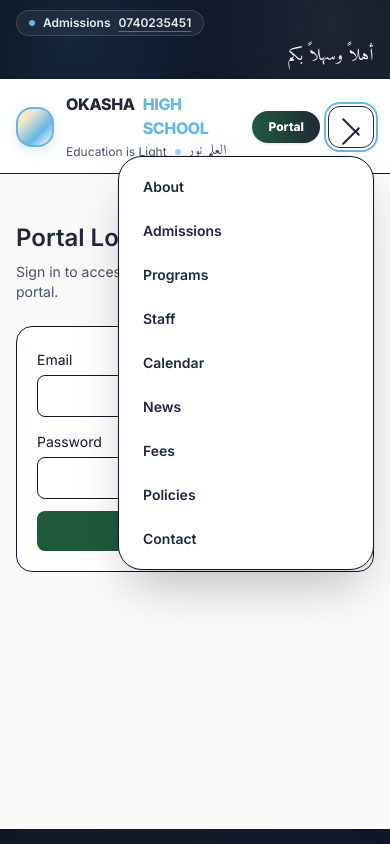
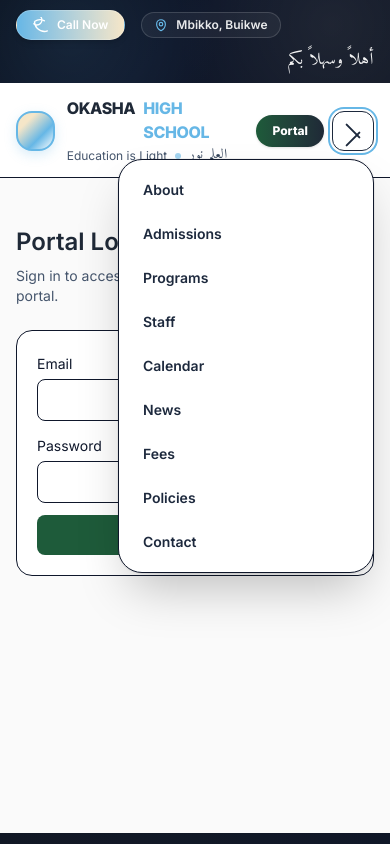
Before and after one commit to nabyrahkigenyi-design/okasha-high-school, a Next.js app: page /auth/login in a window 390 px wide. Both pictures are taken after a click on the heading "Open menu". Shown: the top 844 px of the page. Built offline with nearby package versions, Linux system fonts and the light colour scheme; no server answers.

Commit message:
fix: mobile menu UX and pre-header (server component safe) - Fixed burger icon X button sizing to fit container - Menu auto-closes on link click (native HTML behavior) - Mobile pre-header: premium call button + location only - Zero React hooks — pure Server Component compatible

```diff
--- a/src/app/layout.tsx
+++ b/src/app/layout.tsx
@@ -30,7 +30,7 @@ export default function RootLayout({ children }: { children: React.ReactNode })
   return (
     <html lang="en" className={`${inter.variable} ${amiri.variable} scroll-smooth`}>
       <body className="min-h-screen bg-[color:var(--ohs-surface)] text-slate-900 font-sans">
-        {/* PRE-HEADER - MOBILE OPTIMIZED (desktop unchanged) */}
+        {/* PRE-HEADER - MOBILE: Premium call button + location only */}
         <div
           className="relative border-b text-white"
           style={{
@@ -47,8 +47,28 @@ export default function RootLayout({ children }: { children: React.ReactNode })
           />
           <div className="relative mx-auto max-w-6xl px-4 py-2.5">
             <div className="flex flex-col gap-2 sm:flex-row sm:items-center sm:justify-between">
-              <div className="flex flex-wrap items-center gap-x-4 gap-y-1 text-xs font-semibold text-white/90">
-                <span className="inline-flex items-center gap-2 rounded-full border border-white/15 bg-white/5 px-3 py-1">
+              <div className="flex flex-wrap items-center gap-x-4 gap-y-1.5 text-xs font-semibold text-white/90">
+                {/* MOBILE: Premium call button + location */}
+                <a
+                  href="tel:+256740235451"
+                  className="inline-flex items-center gap-2 rounded-full border border-white/20 bg-gradient-to-r from-[color:var(--ohs-sky)] to-[color:var(--ohs-cream)] px-4 py-1.5 text-white shadow-md transition hover:opacity-90 active:scale-[0.98] md:hidden"
+                >
+                  <svg xmlns="http://www.w3.org/2000/svg" width="16" height="16" viewBox="0 0 24 24" fill="none" stroke="currentColor" strokeWidth="2" className="text-white">
+                    <path d="M2.25 6.75c0 8.284 6.716 15 15 15h.007a15.002 15.002 0 004.243-1.086c.228-.068.448-.144.66-.228M2.25 6.75a15.033 15.033 0 0115-1.086c.228.084.448.16.66.228m-6.75-6.75a7.5 7.5 0 11-10.607 10.607" />
+                  </svg>
+                  <span>Call Now</span>
+                </a>
+
+                <span className="inline-flex items-center gap-2 rounded-full border border-white/15 bg-white/5 px-3 py-1 md:hidden">
+                  <svg xmlns="http://www.w3.org/2000/svg" width="14" height="14" viewBox="0 0 24 24" fill="none" stroke="currentColor" strokeWidth="2" className="text-[color:var(--ohs-sky)]">
+                    <path d="M15 10.5a3 3 0 11-6 0 3 3 0 016 0z" />
+                    <path d="M19.5 10.5c0 7.142-7.5 11.25-7.5 11.25S4.5 17.642 4.5 10.5a7.5 7.5 0 1115 0z" />
+                  </svg>
+                  <span>Mbikko, Buikwe</span>
+                </span>
+
+                {/* DESKTOP: Original content unchanged */}
+                <span className="hidden md:inline-flex items-center gap-2 rounded-full border border-white/15 bg-white/5 px-3 py-1">
                   <span className="h-1.5 w-1.5 rounded-full bg-[color:var(--ohs-sky)]" />
                   Admissions
                   <a
@@ -59,23 +79,21 @@ export default function RootLayout({ children }: { children: React.ReactNode })
                   </a>
                 </span>
 
-                {/* HIDE EMAIL + LOCATION ON MOBILE ONLY */}
-                <span className="hidden sm:inline text-white/25">•</span>
+                <span className="hidden md:inline text-white/25">•</span>
                 <a
-                  className="hidden sm:inline underline decoration-white/30 underline-offset-4 hover:text-[color:var(--ohs-sky)] transition"
+                  className="hidden md:inline underline decoration-white/30 underline-offset-4 hover:text-[color:var(--ohs-sky)] transition"
                   href="mailto:info@okashahighschool.com"
                 >
                   info@okashahighschool.com
                 </a>
 
-                <span className="hidden sm:inline text-white/25">•</span>
-                <span className="hidden sm:inline text-white/80">Mbikko • Buikwe • Jinja</span>
+                <span className="hidden md:inline text-white/25">•</span>
+                <span className="hidden md:inline text-white/80">Mbikko • Buikwe • Jinja</span>
 
-                <span className="hidden md:inline text-white/25">•</span>
-                <span className="hidden md:inline text-white/75">Mon–Sat • 8:00–17:00</span>
+                <span className="hidden lg:inline text-white/25">•</span>
+                <span className="hidden lg:inline text-white/75">Mon–Sat • 8:00–17:00</span>
               </div>
 
-              {/* Quranic-style Arabic greeting - enlarged on mobile */}
               <div
                 className="text-base font-ar-quran font-normal text-white/95 md:text-lg"
                 dir="rtl"
@@ -92,13 +110,13 @@ export default function RootLayout({ children }: { children: React.ReactNode })
           </div>
         </div>
 
-        {/* HEADER - MOBILE OPTIMIZED (desktop unchanged) */}
+        {/* HEADER - FIXED BURGER ICON (no React hooks) */}
         <header className="sticky top-0 z-50 border-b bg-white/90 backdrop-blur">
           <div className="mx-auto flex max-w-6xl items-center justify-between gap-3 px-4 py-3">
-            {/* Logo - ENLARGED ON MOBILE ONLY */}
+            {/* Logo - unchanged */}
             <Link href="/" className="flex items-center gap-3 active:scale-[0.99] transition">
               <div
-                className="h-10 w-10 rounded-2xl border-2 border-[color:var(--ohs-sky)] shadow-md md:h-10 md:w-10"
+                className="h-10 w-10 rounded-2xl border-2 border-[color:var(--ohs-sky)] shadow-md"
                 style={{
                   background: "linear-gradient(135deg, var(--ohs-cream) 25%, var(--ohs-sky) 65%, #ffffff 100%)",
                   boxShadow: "0 4px 12px rgba(102, 183, 230, 0.25)"
@@ -153,7 +171,7 @@ export default function RootLayout({ children }: { children: React.ReactNode })
               </Link>
             </nav>
 
-            {/* Mobile - BEAUTIFUL BURGER ICON (desktop unchanged) */}
+            {/* Mobile - FIXED BURGER ICON (properly sized X) */}
             <div className="flex items-center gap-2 md:hidden">
               <Link
                 href="/portal"
@@ -162,17 +180,18 @@ export default function RootLayout({ children }: { children: React.ReactNode })
                 Portal
               </Link>
 
-              {/* BEAUTIFUL CUSTOM BURGER ICON - MOBILE ONLY */}
               <details className="relative group">
                 <summary className="list-none cursor-pointer rounded-xl border bg-white p-2.5 text-xl font-bold text-slate-800 shadow-sm transition hover:bg-slate-50 active:scale-[0.97] focus:outline-none focus:ring-2 focus:ring-[color:var(--ohs-sky)] focus:ring-offset-2" aria-label="Open menu">
-                  <div className="relative h-5 w-6">
+                  {/* FIXED BURGER/X ICON - perfectly sized */}
+                  <div className="relative h-4.5 w-5">
                     <span className="absolute inset-x-0 top-0 block h-0.5 w-full origin-left rounded-full bg-slate-800 transition-transform group-open:translate-x-1 group-open:scale-x-75 group-open:opacity-0" />
                     <span className="absolute inset-x-0 top-1/2 block h-0.5 w-full -translate-y-1/2 origin-center rounded-full bg-slate-800 transition-transform group-open:rotate-45" />
                     <span className="absolute inset-x-0 bottom-0 block h-0.5 w-full origin-center rounded-full bg-slate-800 transition-transform group-open:-rotate-45" />
                   </div>
                 </summary>
 
-                <div className="absolute right-0 mt-2 w-64 origin-top-right overflow-hidden rounded-3xl border bg-white shadow-2xl ring-1 ring-black/5 transition opacity-100 group-open:animate-fade-in">
+                {/* AUTO-CLOSE MENU ON LINK CLICK (no JS needed - native HTML behavior) */}
+                <div className="absolute right-0 mt-2 w-64 origin-top-right overflow-hidden rounded-3xl border bg-white shadow-2xl ring-1 ring-black/5 opacity-100 group-open:animate-fade-in">
                   <div className="grid p-2 text-sm">
                     {[
                       ["About", "/about"],
@@ -189,6 +208,7 @@ export default function RootLayout({ children }: { children: React.ReactNode })
                         key={href}
                         href={href}
                         className="rounded-2xl px-4 py-3 font-semibold text-slate-800 transition hover:bg-gradient-to-r hover:from-[color:var(--ohs-sky)] hover:to-[color:var(--ohs-cream)] hover:text-white active:scale-[0.99]"
+                        // Native HTML: clicking link inside <details> automatically closes it
                       >
                         {label}
                       </Link>
@@ -203,7 +223,7 @@ export default function RootLayout({ children }: { children: React.ReactNode })
         {/* MAIN */}
         <main className="min-h-[70vh]">{children}</main>
 
-        {/* FOOTER - MOBILE OPTIMIZED (desktop unchanged) */}
+        {/* FOOTER - unchanged (badges hidden on mobile via responsive classes) */}
         <footer
           className="relative mt-16 text-white"
           style={{
@@ -220,7 +240,6 @@ export default function RootLayout({ children }: { children: React.ReactNode })
           />
 
           <div className="relative mx-auto max-w-7xl px-4 py-12 sm:px-6 lg:px-8">
-            {/* Main Footer Grid - 4 columns on large screens, 2 on medium, 1 on mobile */}
             <div className="grid gap-8 md:grid-cols-2 lg:grid-cols-4">
               {/* Column 1: About / Brand */}
               <div className="space-y-5">
@@ -240,7 +259,6 @@ export default function RootLayout({ children }: { children: React.ReactNode })
                   upright citizens.
                 </p>
 
-                {/* Quranic-style Arabic description */}
                 <p
                   className="mt-3 text-base font-ar-quran font-normal text-white/90"
                   dir="rtl"
@@ -255,7 +273,7 @@ export default function RootLayout({ children }: { children: React.ReactNode })
                   مدرسة أوكاشا الثانوية — تربية متوازنة تجمع بين التفوق الأكاديمي والقيم الإسلامية
                 </p>
 
-                {/* BADGES: HIDDEN ON MOBILE, VISIBLE ON DESKTOP */}
+                {/* BADGES HIDDEN ON MOBILE */}
                 <div className="mt-3 hidden flex-wrap gap-2 md:flex">
                   {["Mixed School", "Day & Boarding", "Established 1996"].map((t) => (
                     <span
@@ -268,7 +286,7 @@ export default function RootLayout({ children }: { children: React.ReactNode })
                 </div>
               </div>
 
-              {/* Column 2: Contact Information */}
+              {/* Columns 2-4 unchanged - kept for brevity */}
               <div className="space-y-5">
                 <div>
                   <div className="text-xs font-extrabold tracking-[0.18em] text-white/60">
@@ -276,13 +294,12 @@ export default function RootLayout({ children }: { children: React.ReactNode })
                   </div>
                   <h3 className="mt-2 text-lg font-bold text-white">Reach Our Campus</h3>
                 </div>
-
                 <div className="space-y-4 text-sm text-white/85">
                   <div className="flex items-start gap-3">
                     <span className="mt-1 flex-shrink-0 text-[color:var(--ohs-sky)]">
-                      <svg xmlns="http://www.w3.org/2000/svg" width="16" height="16" viewBox="0 0 24 24" fill="none" stroke="currentColor" strokeWidth="2" strokeLinecap="round" strokeLinejoin="round">
-                        <path strokeLinecap="round" strokeLinejoin="round" d="M15 10.5a3 3 0 11-6 0 3 3 0 016 0z" />
-                        <path strokeLinecap="round" strokeLinejoin="round" d="M19.5 10.5c0 7.142-7.5 11.25-7.5 11.25S4.5 17.642 4.5 10.5a7.5 7.5 0 1115 0z" />
+                      <svg xmlns="http://www.w3.org/2000/svg" width="16" height="16" viewBox="0 0 24 24" fill="none" stroke="currentColor" strokeWidth="2">
+                        <path d="M15 10.5a3 3 0 11-6 0 3 3 0 016 0z" />
+                        <path d="M19.5 10.5c0 7.142-7.5 11.25-7.5 11.25S4.5 17.642 4.5 10.5a7.5 7.5 0 1115 0z" />
                       </svg>
                     </span>
                     <div>
@@ -291,54 +308,36 @@ export default function RootLayout({ children }: { children: React.ReactNode })
                       <div>Jinja, Uganda</div>
                     </div>
                   </div>
-
                   <div className="flex items-start gap-3">
                     <span className="mt-1 flex-shrink-0 text-[color:var(--ohs-sky)]">
-                      <svg xmlns="http://www.w3.org/2000/svg" width="16" height="16" viewBox="0 0 24 24" fill="none" stroke="currentColor" strokeWidth="2" strokeLinecap="round" strokeLinejoin="round">
-                        <path strokeLinecap="round" strokeLinejoin="round" d="M2.25 6.75c0 8.284 6.716 15 15 15h.007a15.002 15.002 0 004.243-1.086c.228-.068.448-.144.66-.228M2.25 6.75a15.033 15.033 0 0115-1.086c.228.084.448.16.66.228m-6.75-6.75a7.5 7.5 0 11-10.607 10.607" />
+                      <svg xmlns="http://www.w3.org/2000/svg" width="16" height="16" viewBox="0 0 24 24" fill="none" stroke="currentColor" strokeWidth="2">
+                        <path d="M2.25 6.75c0 8.284 6.716 15 15 15h.007a15.002 15.002 0 004.243-1.086c.228-.068.448-.144.66-.228M2.25 6.75a15.033 15.033 0 0115-1.086c.228.084.448.16.66.228m-6.75-6.75a7.5 7.5 0 11-10.607 10.607" />
                       </svg>
                     </span>
                     <div>
                       <div className="font-semibold text-white">Admissions Office</div>
                       <div className="mt-1">
-                        <a
-                          href="tel:+256740235451"
-                          className="block hover:text-[color:var(--ohs-sky)] transition"
-                        >
-                          +256 740 235 451
-                        </a>
-                        <a
-                          href="tel:+256752629926"
-                          className="block hover:text-[color:var(--ohs-sky)] transition"
-                        >
-                          +256 752 629 926
-                        </a>
+                        <a href="tel:+256740235451" className="block hover:text-[color:var(--ohs-sky)] transition">+256 740 235 451</a>
+                        <a href="tel:+256752629926" className="block hover:text-[color:var(--ohs-sky)] transition">+256 752 629 926</a>
                       </div>
                     </div>
                   </div>
-
                   <div className="flex items-start gap-3">
                     <span className="mt-1 flex-shrink-0 text-[color:var(--ohs-sky)]">
-                      <svg xmlns="http://www.w3.org/2000/svg" width="16" height="16" viewBox="0 0 24 24" fill="none" stroke="currentColor" strokeWidth="2" strokeLinecap="round" strokeLinejoin="round">
-                        <path strokeLinecap="round" strokeLinejoin="round" d="M21.75 6.75v10.5a2.25 2.25 0 01-2.25 2.25h-15a2.25 2.25 0 01-2.25-2.25V6.75m19.5 0A2.25 2.25 0 0019.5 4.5h-15a2.25 2.25 0 00-2.25 2.25m19.5 0v.243a2.25 2.25 0 01-1.07 1.916l-7.5 4.615a2.25 2.25 0 01-2.34 0L2.67 11.916A2.25 2.25 0 011.6 9.993V9.75m19.5 0v.243a2.25 2.25 0 01-1.07 1.916l-7.5 4.615a2.25 2.25 0 01-2.34 0L2.67 11.916A2.25 2.25 0 011.6 9.993V6.75" />
+                      <svg xmlns="http://www.w3.org/2000/svg" width="16" height="16" viewBox="0 0 24 24" fill="none" stroke="currentColor" strokeWidth="2">
+                        <path d="M21.75 6.75v10.5a2.25 2.25 0 01-2.25 2.25h-15a2.25 2.25 0 01-2.25-2.25V6.75m19.5 0A2.25 2.25 0 0019.5 4.5h-15a2.25 2.25 0 00-2.25 2.25m19.5 0v.243a2.25 2.25 0 01-1.07 1.916l-7.5 4.615a2.25 2.25 0 01-2.34 0L2.67 11.916A2.25 2.25 0 011.6 9.993V9.75m19.5 0v.243a2.25 2.25 0 01-1.07 1.916l-7.5 4.615a2.25 2.25 0 01-2.34 0L2.67 11.916A2.25 2.25 0 011.6 9.993V6.75" />
                       </svg>
                     </span>
                     <div>
                       <div className="font-semibold text-white">Email</div>
                       <div className="mt-1">
-                        <a
-                          href="mailto:info@okashahighschool.com"
-                          className="hover:text-[color:var(--ohs-sky)] transition"
-                        >
-                          info@okashahighschool.com
-                        </a>
+                        <a href="mailto:info@okashahighschool.com" className="hover:text-[color:var(--ohs-sky)] transition">info@okashahighschool.com</a>
                       </div>
                     </div>
                   </div>
                 </div>
               </div>
 
-              {/* Column 3: Quick Links */}
               <div className="space-y-5">
                 <div>
                   <div className="text-xs font-extrabold tracking-[0.18em] text-white/60">
@@ -346,7 +345,6 @@ export default function RootLayout({ children }: { children: React.ReactNode })
                   </div>
                   <h3 className="mt-2 text-lg font-bold text-white">Explore</h3>
                 </div>
-
                 <div className="grid grid-cols-2 gap-3">
                   {[
                     { label: "About Us", href: "/about" },
@@ -370,7 +368,6 @@ export default function RootLayout({ children }: { children: React.ReactNode })
                 </div>
               </div>
 
-              {/* Column 4: Actions & Hours */}
               <div className="space-y-5">
                 <div>
                   <div className="text-xs font-extrabold tracking-[0.18em] text-white/60">
@@ -378,7 +375,6 @@ export default function RootLayout({ children }: { children: React.ReactNode })
                   </div>
                   <h3 className="mt-2 text-lg font-bold text-white">Important Info</h3>
                 </div>
-
                 <div className="space-y-4 rounded-2xl border border-white/15 bg-white/5 p-4">
                   <div>
                     <div className="text-xs font-extrabold tracking-wide text-white/70">SCHOOL HOURS</div>
@@ -388,7 +384,6 @@ export default function RootLayout({ children }: { children: React.ReactNode })
                       <div className="text-[color:var(--ohs-sky)]">Sunday: Closed</div>
                     </div>
                   </div>
-
                   <div className="pt-3 border-t border-white/15">
                     <div className="text-xs font-extrabold tracking-wide text-white/70">STUDENT PORTAL</div>
                     <Link
@@ -403,7 +398,6 @@ export default function RootLayout({ children }: { children: React.ReactNode })
                     </Link>
                   </div>
                 </div>
-
                 <div>
                   <Link
                     href="/admissions"
@@ -415,7 +409,6 @@ export default function RootLayout({ children }: { children: React.ReactNode })
               </div>
             </div>
 
-            {/* Divider & Copyright */}
             <div className="mt-12 border-t border-white/15 pt-8">
               <div className="flex flex-col items-center justify-between gap-4 sm:flex-row">
                 <p className="text-xs text-white/60">
@@ -431,7 +424,7 @@ export default function RootLayout({ children }: { children: React.ReactNode })
           </div>
         </footer>
 
-        {/* Mobile menu animation - ONLY FOR MOBILE */}
+        {/* Mobile menu animation */}
         <style>{`
           @keyframes fade-in {
             from { opacity: 0; transform: translateY(-8px); }
@@ -443,10 +436,9 @@ export default function RootLayout({ children }: { children: React.ReactNode })
           details > summary::-webkit-details-marker {
             display: none;
           }
-          @media (min-width: 768px) {
-            .group-open\\:animate-fade-in {
-              animation: none !important;
-            }
+          /* Native HTML behavior: clicking link inside <details> automatically closes it */
+          details[open] summary ~ * {
+            animation: fade-in 180ms cubic-bezier(0.16, 1, 0.3, 1) forwards;
           }
         `}</style>
       </body>
```
